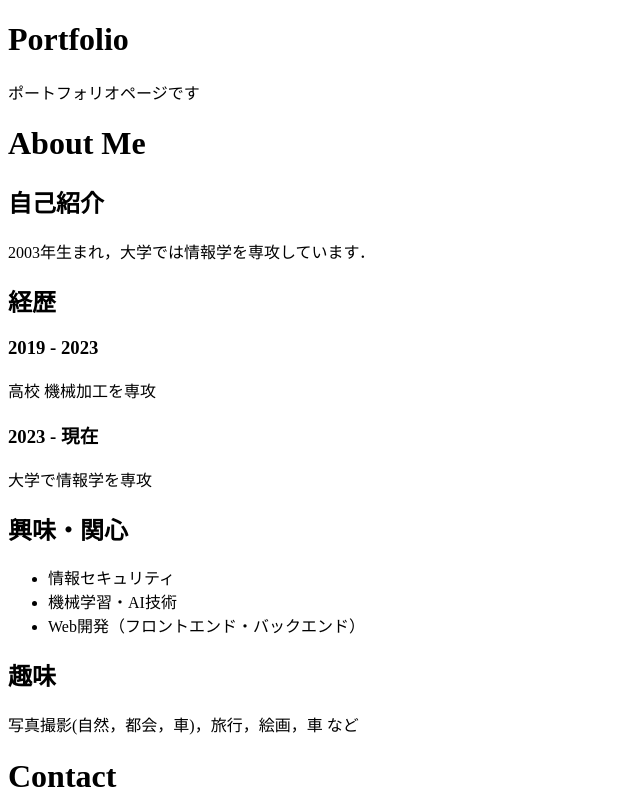
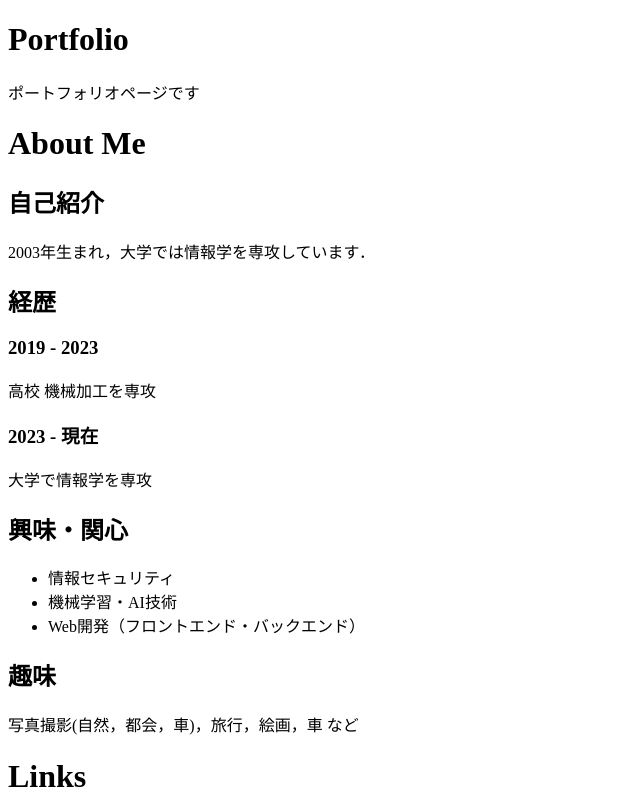
Before and after one commit to hisuic/homehisuic, a React (Vite) app: page /portfolio in a window 1280 px wide. Shown: the top 800 px of the page, without its empty margins (0-640 px from the left). Built offline with nearby package versions, Linux system fonts and the light colour scheme.

Commit message:
fix-name

```diff
--- a/src/pages/Portfolio/Contact.tsx
+++ b/src/pages/Portfolio/Contact.tsx
@@ -4,7 +4,7 @@
 	return (
 		<div className="bg-white rounded-2xl shadow-md p-8" id="contact">
 			<header className="text-center mb-8">
-				<h1 className="text-3xl font-bold mb-2">Contact</h1>
+				<h1 className="text-3xl font-bold mb-2">Links</h1>
 				<p className="text-gray-600">私が使用している各種アカウントのリンク</p>
 			</header>
 			<div className="grid grid-cols-1 md:grid-cols-2 gap-8">
```
